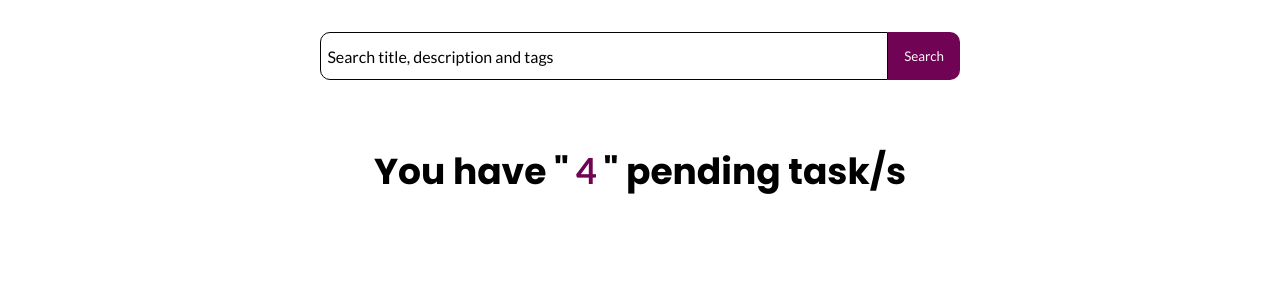
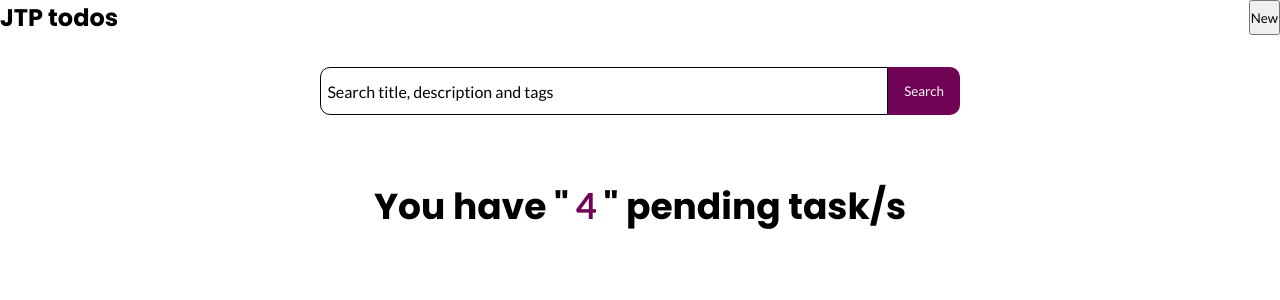
Before and after one commit to joshytheprogrammer/todos-frontend, a Nuxt app: page / in a window 1280 px wide. Shown: the top 300 px of the page. Built offline with nearby package versions, Linux system fonts and the light colour scheme.

Commit message:
made changes: ''

```diff
--- a/components/App/Nav.vue
+++ b/components/App/Nav.vue
@@ -1,6 +1,7 @@
 <template>
   <div class="nav">
-
+    <h2>JTP todos</h2>
+    <button>New</button>
   </div>
 </template>
 
@@ -11,5 +12,8 @@ export default {
 </script>
 
 <style lang="scss" scoped>
-
+.nav {
+  display: flex;
+  justify-content: space-between;
+}
 </style>
```
